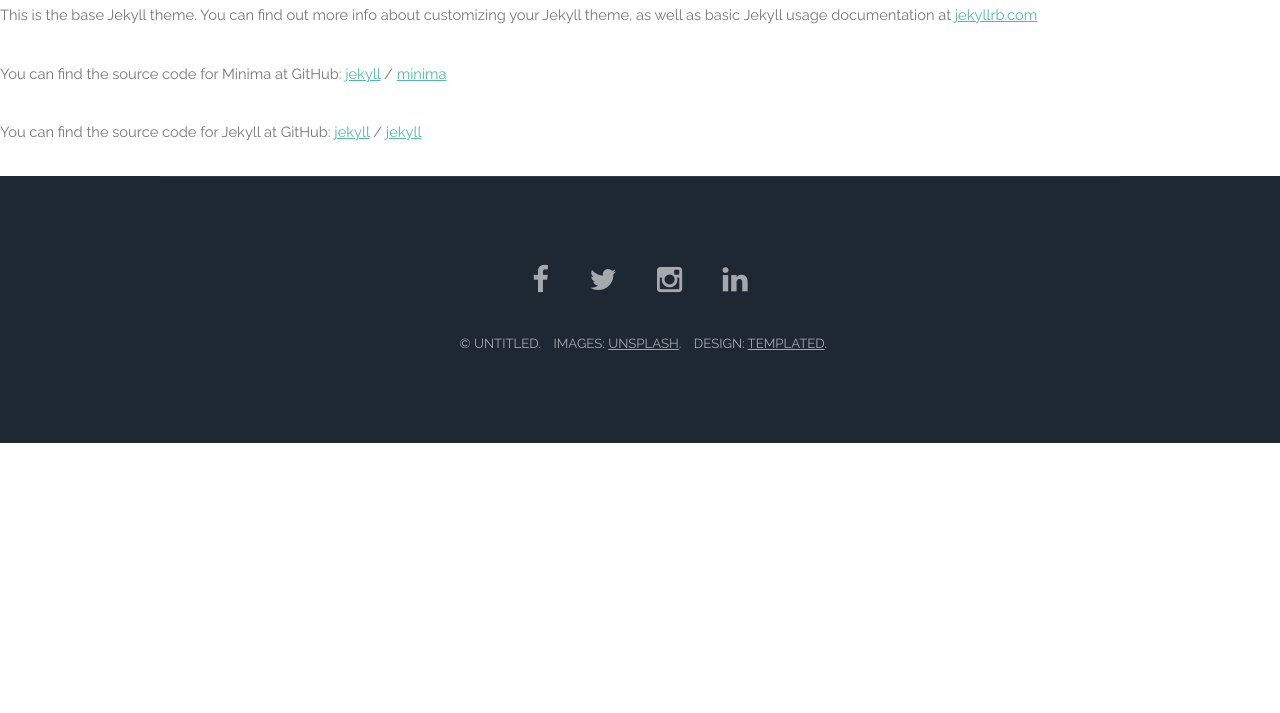
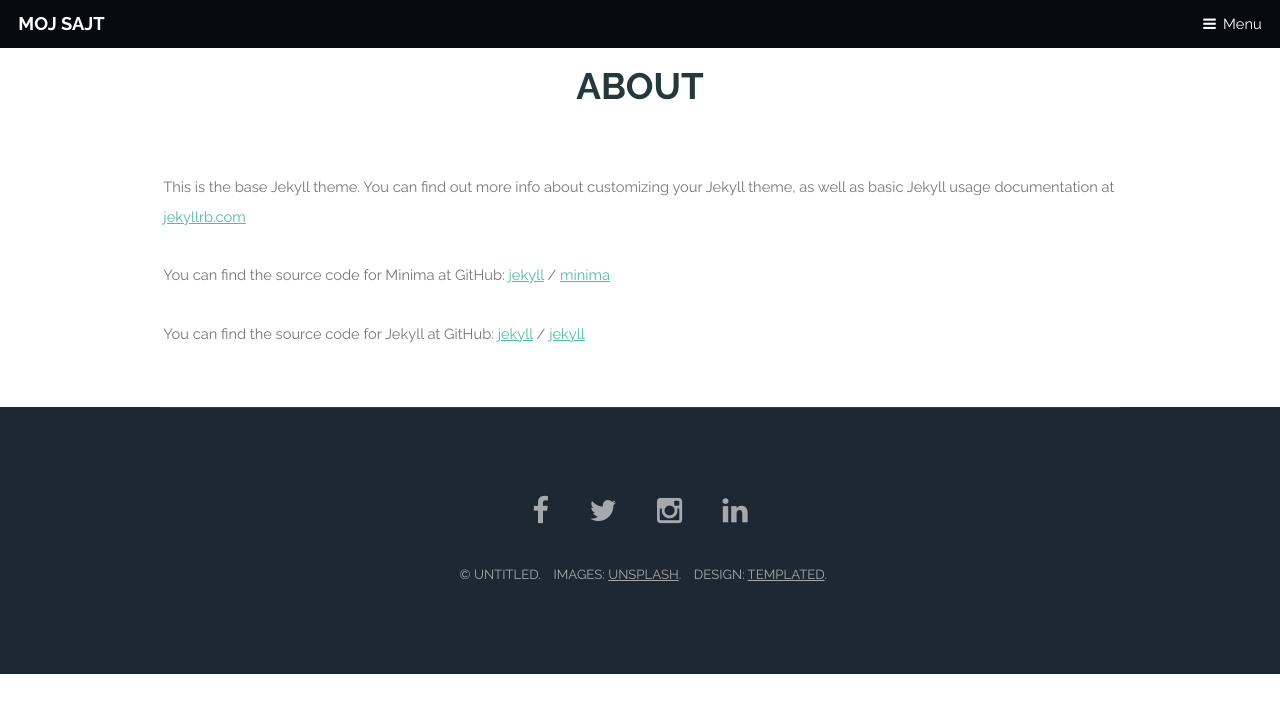
Before and after one commit to Vuk3yy/retrospect, a Jekyll site: the page built from about.markdown, in a window 1280 px wide. Shown: the top 713 px of the page. Built offline with Jekyll 4.4.1, drawn with Linux system fonts in a browser that asks for light colours.

Commit message:
peta izmena

```diff
--- a/_includes/header.html
+++ b/_includes/header.html
@@ -1,4 +1,4 @@
-<header id="header" class="alt">
+<header id="header" {% if page.url == '/' %}class="alt" {% endif %}>
     <h1><a href="{{ site.baseurl }}/index.html">{{ site.title }}</a></h1>
     <a href="#nav">Menu</a>
 </header>
--- a/_layouts/page.html
+++ b/_layouts/page.html
@@ -1,5 +1,15 @@
 ---
 layout: default
 ---
+<section id="main" class="wrapper">
+    <div class="container">
+
+        <header class="major special">
+            <h2>{{ page.title }}</h2>
+        </header>
+
 
 {{ content }}
+
+</div>
+</section>
```
